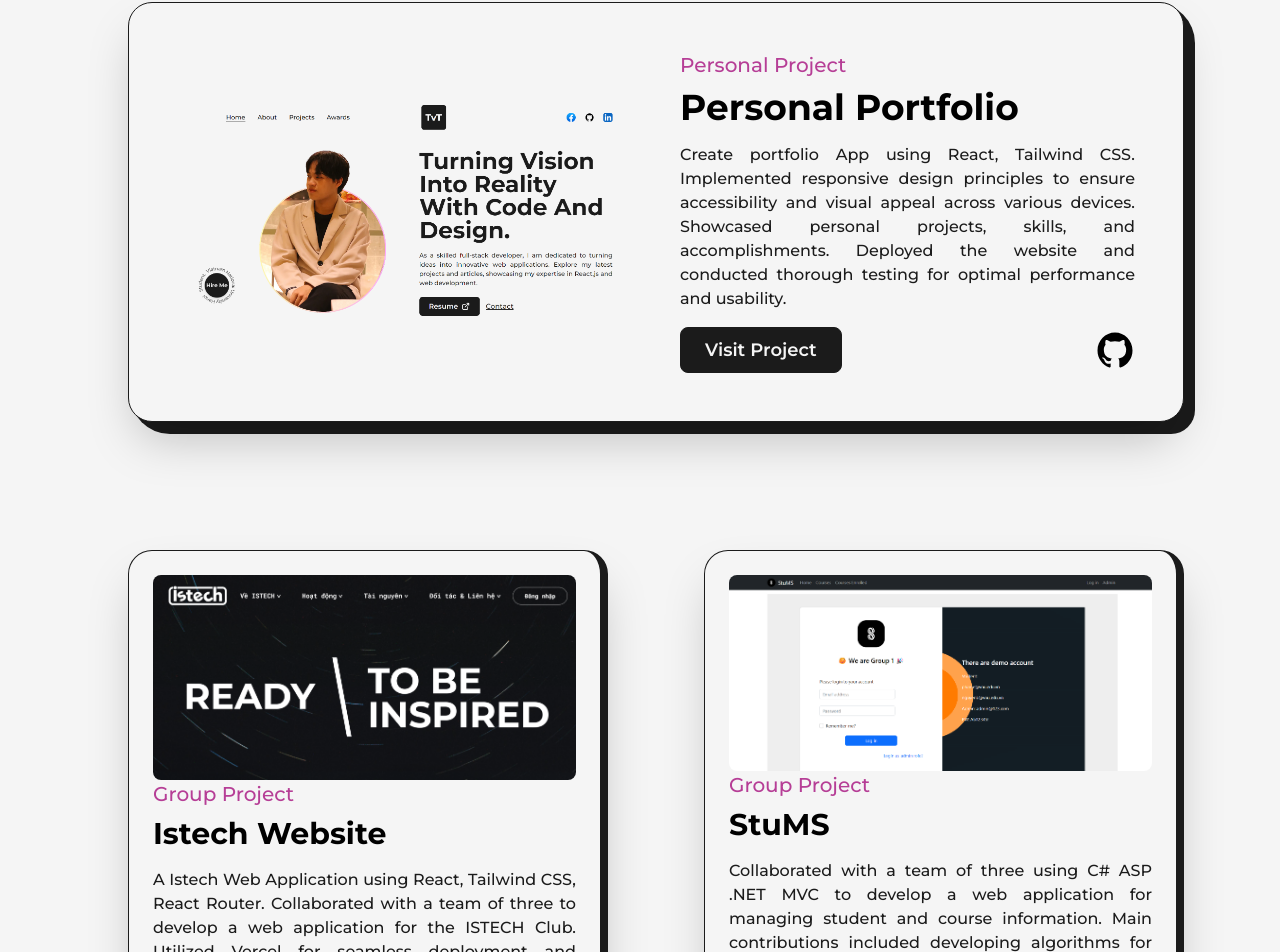
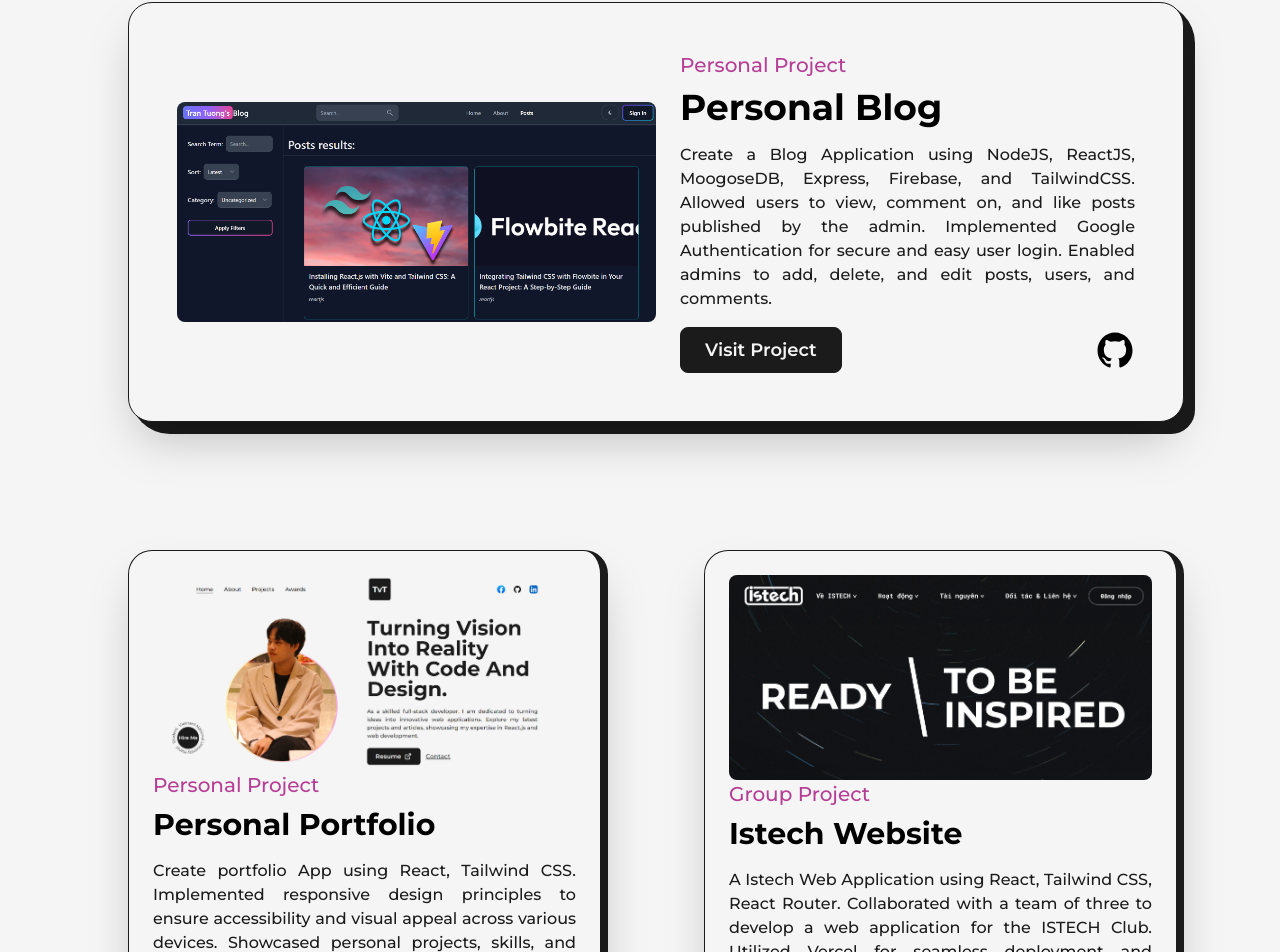
Before and after one commit to tran-tuong/Portfolio, a Next.js app: page /projects in a window 1280 px wide. Shown: the part 326-1278 px from the top of the page. Built offline with nearby package versions, Linux system fonts and the light colour scheme.

Commit message:
update project

```diff
--- a/src/components/Skills.js
+++ b/src/components/Skills.js
@@ -37,8 +37,8 @@ const Skills = () => {
         <Skill name="Javascript" x="20vw" y="6vw" />
         <Skill name="ReactJS" x="0vw" y="12vw" />
         <Skill name="NextJS" x="-20vw" y="-15vw" />
-        <Skill name="C" x="15vw" y="-12vw" />
-        <Skill name="Database" x="32vw" y="-15vw" />
+        <Skill name="NodeJs" x="15vw" y="-12vw" />
+        <Skill name="MySQL" x="32vw" y="-15vw" />
         <Skill name="Algorithm" x="0vw" y="-20vw" />
         <Skill name="Github" x="-25vw" y="18vw" />
         <Skill name="Linux" x="18vw" y="18vw" />
--- a/src/pages/projects.js
+++ b/src/pages/projects.js
@@ -11,9 +11,19 @@ import istechImg from "../../public/images/projects/istechWeb.png";
 import stuImg from "../../public/images/projects/StuMS.png";
 import guesImg from "../../public/images/projects/GuessMyNum.png";
 import pigImg from "../../public/images/projects/PigGame.png";
+import blogImg from "../../public/images/projects/PersonalBlog.png";
 import TransitionEffect from "../components/TransitionEffect";
 
 const ProjectData = [
+  {
+    type: "Personal Project",
+    link: "https://trantuong.id.vn",
+    github: "https://github.com/tran-tuong/Portfolio",
+    title: "Personal Portfolio",
+    img: portfolioImg,
+    summary:
+      "Create portfolio App using React, Tailwind CSS. Implemented responsive design principles to ensure accessibility and visual appeal across various devices. Showcased personal projects, skills, and accomplishments. Deployed the website and conducted thorough testing for optimal performance and usability.",
+  },
   {
     type: "Group Project",
     link: "https://web-istech.vercel.app/",
@@ -22,15 +32,6 @@ const ProjectData = [
       "A Istech Web Application using React, Tailwind CSS, React Router.  Collaborated with a team of three to develop a web application for the ISTECH Club. Utilized Vercel for seamless deployment and continuous integration. Contributed significantly to front-end design, ensuring cohesive and aesthetically pleasing user experience.",
     title: "Istech Website",
     img: istechImg,
-  },
-  {
-    type: "Group Project",
-    link: "https://github.com/tran-tuong/Student-Management-Systems",
-    github: "https://github.com/tran-tuong/Student-Management-Systems",
-    summary:
-      "Collaborated with a team of three using C# ASP .NET MVC to develop a web application for managing student and course information. Main contributions included developing algorithms for CRUD operations, implementing authentication features for secure login and logout, and designing the user interface for user-friendly experience.",
-    title: "StuMS",
-    img: stuImg,
   },
   {
     type: "Personal Project",
@@ -49,6 +50,15 @@ const ProjectData = [
       "Create Pig Game using HTML, CSS and Javascript. Deployment with Github Page.",
     title: "Pig Game",
     img: pigImg,
+  },
+  {
+    type: "Group Project",
+    link: "https://github.com/tran-tuong/Student-Management-Systems",
+    github: "https://github.com/tran-tuong/Student-Management-Systems",
+    summary:
+      "Collaborated with a team of three using C# ASP .NET MVC to develop a web application for managing student and course information. Main contributions included developing algorithms for CRUD operations, implementing authentication features for secure login and logout, and designing the user interface for user-friendly experience.",
+    title: "StuMS",
+    img: stuImg,
   },
 ];
 
@@ -188,11 +198,11 @@ const projects = () => {
             <div className="col-span-12">
               <FeaturedProject
                 type="Personal Project"
-                link="https://trantuong.id.vn"
-                github="https://github.com/tran-tuong/Portfolio"
-                title="Personal Portfolio"
-                img={portfolioImg}
-                summary="Create portfolio App using React, Tailwind CSS. Implemented responsive design principles to ensure accessibility and visual appeal across various devices. Showcased personal projects, skills, and accomplishments. Deployed the website and conducted thorough testing for optimal performance and usability."
+                link="https://personal-blog-r183.onrender.com "
+                github="https://github.com/tran-tuong/mern-blog"
+                title="Personal Blog"
+                img={blogImg}
+                summary="Create a Blog Application using NodeJS, ReactJS, MoogoseDB, Express, Firebase, and TailwindCSS. Allowed users to view, comment on, and like posts published by the admin. Implemented Google Authentication for secure and easy user login. Enabled admins to add, delete, and edit posts, users, and comments."
               />
             </div>
 
```
Also changed, not shown: public/images/projects/PersonalBlog.png (added), 1 other file (tests, documents, lock files or other folders).
